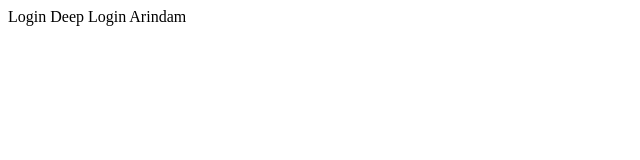
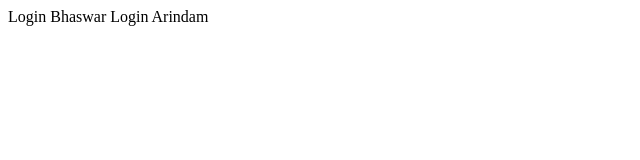
Before and after one commit to darkelf999/simple-project, a plain HTML site: page index.html in a window 1280 px wide. Shown: the full height of the page, 0-640 px from the left. Drawn offline with Linux system fonts and the light colour scheme.

Commit message:
Update index.html

```diff
--- a/index.html
+++ b/index.html
@@ -1,5 +1,5 @@
 <html>
     <title>Hello World</title>
-    Login Deep
+    Login Bhaswar
     Login Arindam
 </html>
```
